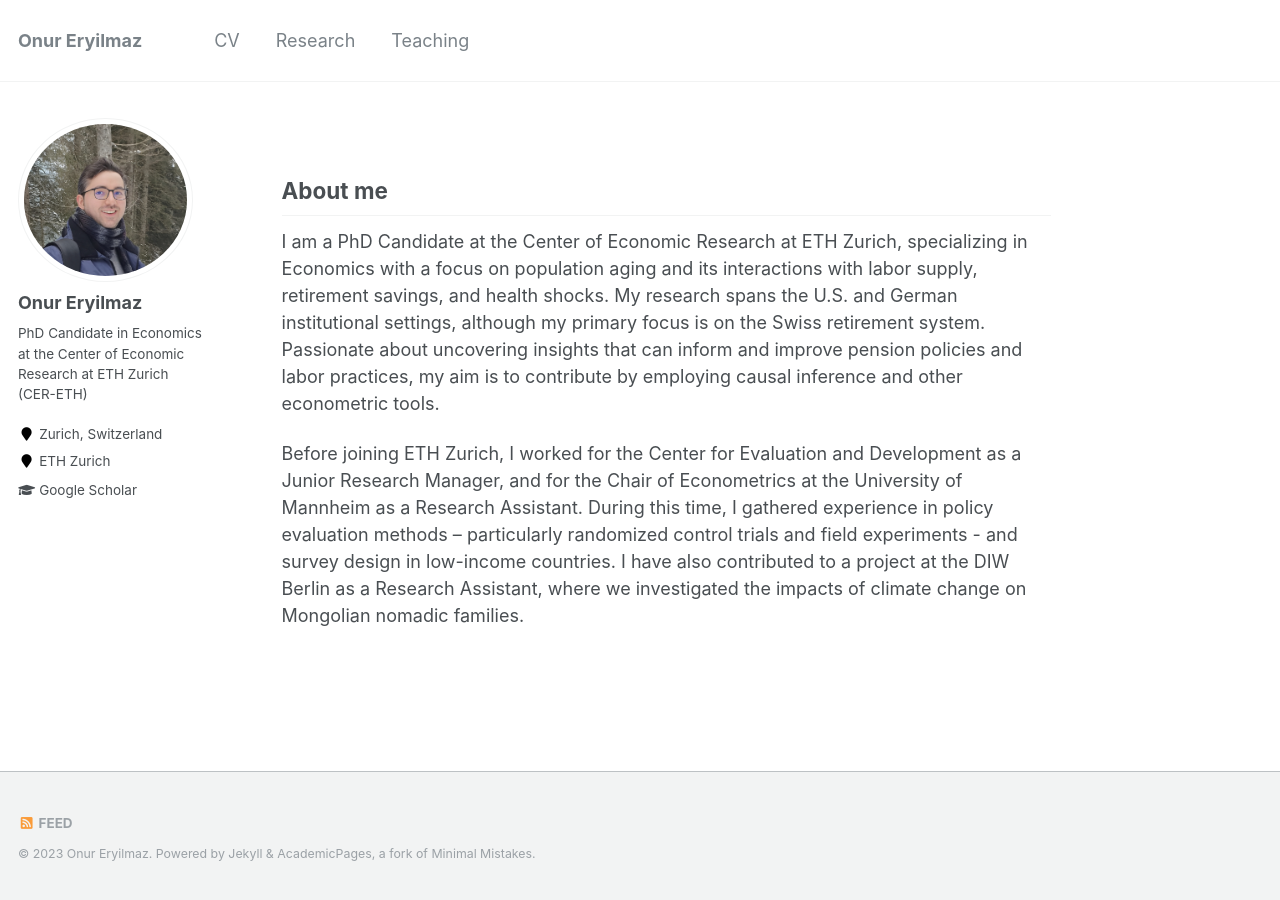
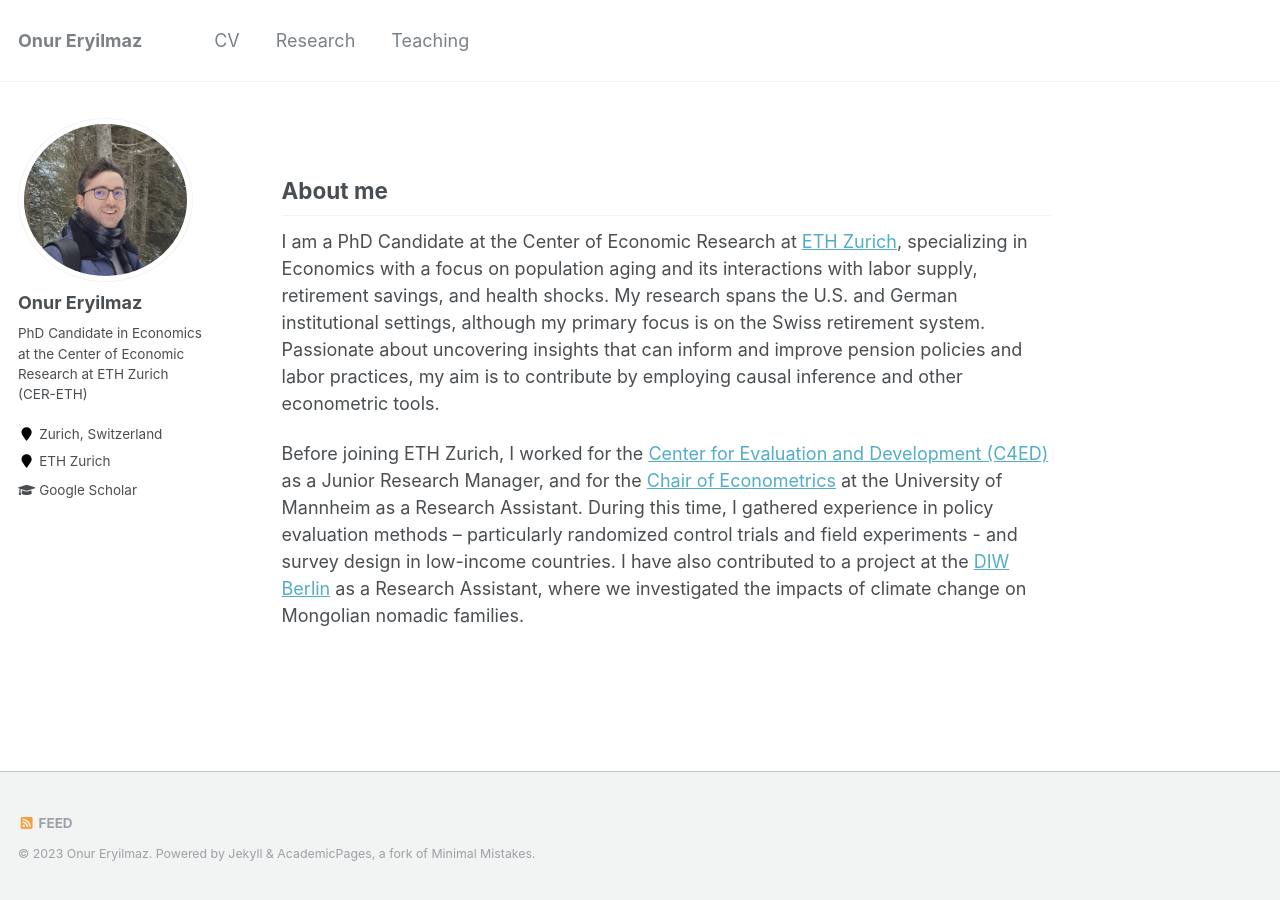
Before and after one commit to oeryilmaz/oeryilmaz.github.io, a Jekyll site: the page built from _pages/about.md, in a window 1280 px wide. Built offline with Jekyll 4.4.1, drawn with Linux system fonts in a browser that asks for light colours.

Commit message:
Update about.md

```diff
--- a/_pages/about.md
+++ b/_pages/about.md
@@ -11,6 +11,6 @@ redirect_from:
 About me
 ------
 
-I am a PhD Candidate at the Center of Economic Research at ETH Zurich, specializing in Economics with a focus on population aging and its interactions with labor supply, retirement savings, and health shocks. My research spans the U.S. and German institutional settings, although my primary focus is on the Swiss retirement system. Passionate about uncovering insights that can inform and improve pension policies and labor practices, my aim is to contribute by employing causal inference and other econometric tools.
+I am a PhD Candidate at the Center of Economic Research at [ETH Zurich](https://irme.ethz.ch/), specializing in Economics with a focus on population aging and its interactions with labor supply, retirement savings, and health shocks. My research spans the U.S. and German institutional settings, although my primary focus is on the Swiss retirement system. Passionate about uncovering insights that can inform and improve pension policies and labor practices, my aim is to contribute by employing causal inference and other econometric tools.
 
-Before joining ETH Zurich, I worked for the Center for Evaluation and Development as a Junior Research Manager, and for the Chair of Econometrics at the University of Mannheim as a Research Assistant. During this time, I gathered experience in policy evaluation methods – particularly randomized control trials and field experiments - and survey design in low-income countries. I have also contributed to a project at the DIW Berlin as a Research Assistant, where we investigated the impacts of climate change on Mongolian nomadic families.
+Before joining ETH Zurich, I worked for the [Center for Evaluation and Development (C4ED)](https://c4ed.org/) as a Junior Research Manager, and for the [Chair of Econometrics](https://www.vwl.uni-mannheim.de/en/about/faculty-members/prof-dr-froelich/) at the University of Mannheim as a Research Assistant. During this time, I gathered experience in policy evaluation methods – particularly randomized control trials and field experiments - and survey design in low-income countries. I have also contributed to a project at the [DIW Berlin](https://www.diw.de/en) as a Research Assistant, where we investigated the impacts of climate change on Mongolian nomadic families.
```
